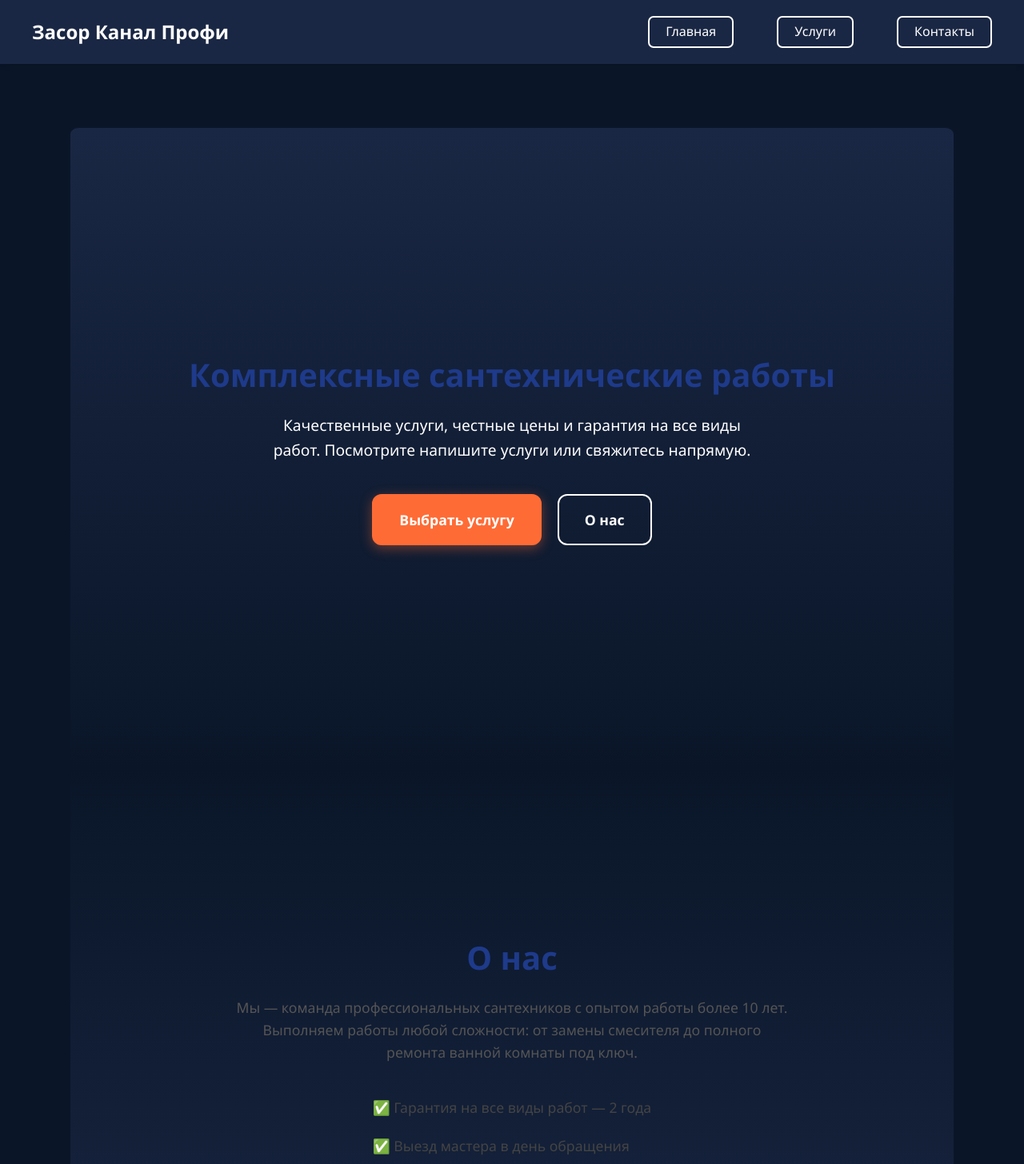
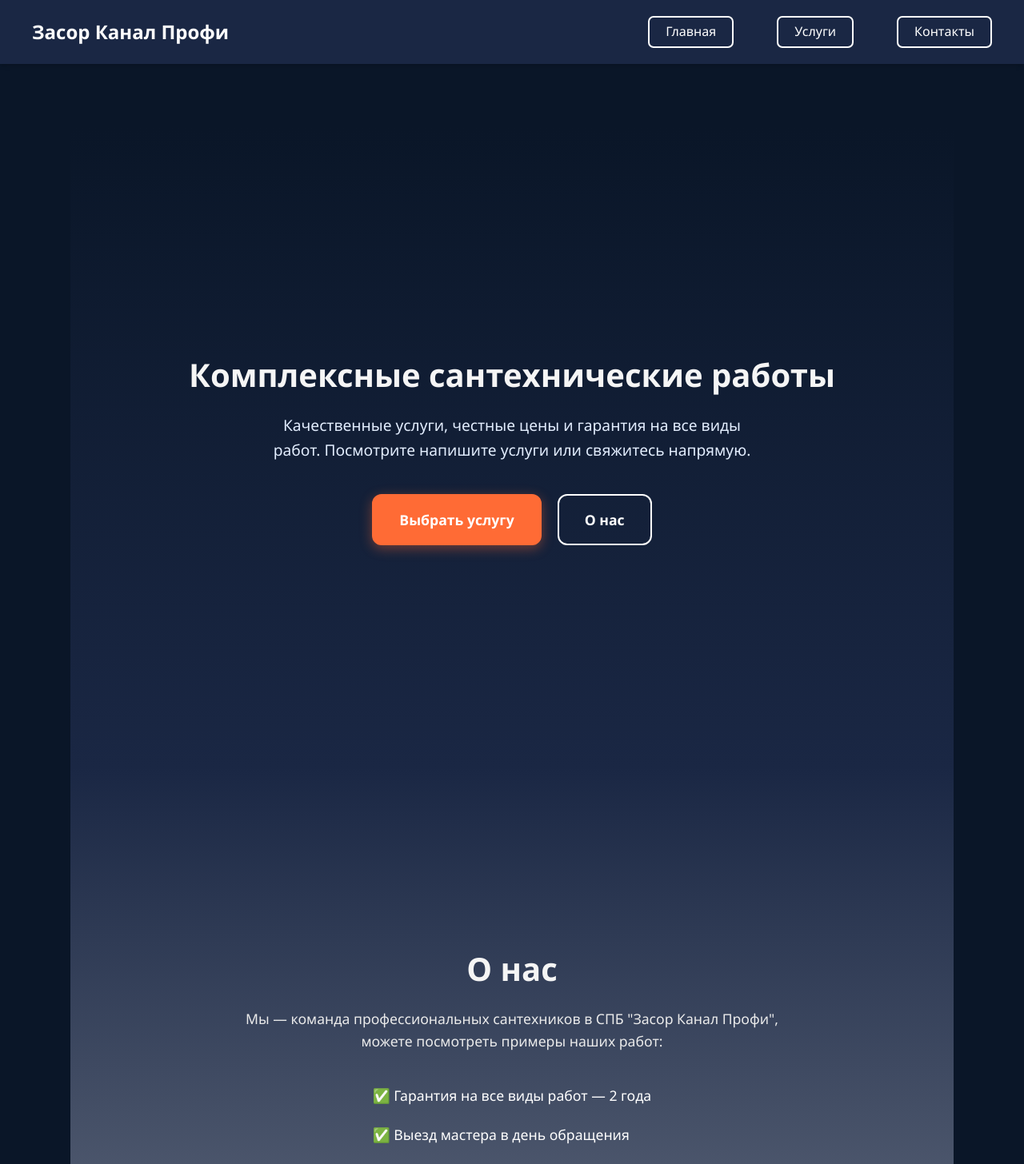
Before and after one commit to Deleted00s/auto-services-site, a React (Create React App) app: page / in a window 1280 px wide. Shown: the top 1456 px of the page at 80% size. Built offline with nearby package versions, Linux system fonts and the light colour scheme; no server answers.

Commit message:
styling2

```diff
--- a/src/App.css
+++ b/src/App.css
@@ -4,8 +4,8 @@
   --accent-color: #e55a2b;       /* Янтарный (кнопки, акценты) */
   --bg-color: #0a1628;           /* Светлый фон */
   --card-bg: rgba(26,39,68,0.6);            /* Фон карточек */
-  --text-color: #ffffff;        /* Основной текст */
-  --text-muted: #d1d5db;         /* Второстепенный текст */
+  --text-color: whitesmoke;        /* Основной текст */
+  --text-muted: #ffffff8e;         /* Второстепенный текст */
   --border-radius: 8px;
   --shadow: 0 4px 6px -1px rgba(0, 0, 0, 0.1), 0 2px 4px -1px rgba(0, 0, 0, 0.06);
 }
@@ -74,7 +74,7 @@ main {
 
 .home h2 {
   font-size: 2.5rem;
-  color: var(--primary-color);
+  color: whitesmoke;
   margin-bottom: 1rem;
 }
 
@@ -102,10 +102,16 @@ main {
 }
 
 /* === SERVICES === */
+
+.services {
+  background: linear-gradient(180deg, var(--bg-color), var(--card-bg));
+  border-radius: 5px;
+}
+
 .services h2 {
   text-align: center;
   margin-bottom: 2rem;
-  color: var(--primary-color);
+  color: var(--text-color);
 }
 
 .services-grid {
@@ -130,8 +136,13 @@ main {
 }
 
 .service-card h3 {
-  color: var(--primary-color);
+  color: var(--text-color);
   margin-bottom: 0.5rem;
+}
+
+.description {
+  outline: 5px solid var(--bg-color);
+  border-radius: 5px;
 }
 
 .price {
@@ -140,6 +151,7 @@ main {
   color: var(--accent-color);
   margin: 0.5rem 0 1rem;
 }
+
 
 .order-btn {
   margin-top: auto;
--- a/src/data/services.js
+++ b/src/data/services.js
@@ -1,4 +1,9 @@
-export const servicesList = [{id : 1 , title : "услуга 1", price : "от x рублей", priceValue : 10 , desc : "отлично для...."},
+export const servicesList = [{id : 1 , title : "Гидродинамическая прочистка", price : "от x рублей", priceValue : 10 , desc : "Высокоэффективная технология очистки, отлично удаляет отложения любого типа с помощью мощного напора воды."},
     {id : 2 , title : "услуга 2", price : "от y рублей", priceValue : 20 , desc : "отлично для...."},
     {id : 3 , title : "услуга 3", price : "от z рублей", priceValue : 30 , desc : "отлично для...."},
+    {id : 4 , title : "услуга 3", price : "от z рублей", priceValue : 30 , desc : "отлично для...."},
+    {id : 5 , title : "услуга 3", price : "от z рублей", priceValue : 30 , desc : "отлично для...."},
+    {id : 6 , title : "услуга 3", price : "от z рублей", priceValue : 30 , desc : "отлично для...."},
+    {id : 7 , title : "услуга 3", price : "от z рублей", priceValue : 30 , desc : "отлично для...."},
+    {id : 8 , title : "услуга 3", price : "от z рублей", priceValue : 30 , desc : "отлично для...."},
 ];
--- a/src/pages/Home.css
+++ b/src/pages/Home.css
@@ -16,9 +16,9 @@ html {
   align-items: center;
   text-align: center;
   padding: 40px 20px;
-  background: linear-gradient(to top, #0a1628, #1a2744);
-  color: white;
-  border-radius: 1%;
+  background: linear-gradient(to top, #1a2744, #0a1628);
+  color: rgb(227, 238, 255);
+  border-radius: 5px 5px 0 0;
 }
 
 .hero h2 {
@@ -94,7 +94,8 @@ html {
 .about-section {
   min-height: 100vh;
   padding: 80px 20px;
-  background: linear-gradient(180deg, #0a1628, #1a2744);
+  background: linear-gradient(180deg, #1a2744, #687183);
+  border-radius: 0 0 5px 5px;
   display: flex;
   flex-direction: column;
   justify-content: center;
@@ -105,14 +106,14 @@ html {
 
 .about-section h2 {
   font-size: 2.5rem;
-  color: #333;
+  color: #eeeeee;
   margin-bottom: 30px;
 }
 
 .about-section p {
   font-size: 1.1rem;
   max-width: 700px;
-  color: #555;
+  color: #ebebeb;
   margin-bottom: 30px;
   line-height: 1.6;
 }
@@ -127,7 +128,7 @@ html {
 .about-section ul li {
   font-size: 1.1rem;
   padding: 10px 0;
-  color: #444;
+  color: #ffffff;
 }
 
 /* Адаптивность для мобильных */
--- a/src/pages/Home.jsx
+++ b/src/pages/Home.jsx
@@ -33,9 +33,7 @@ function Home() {
       <section id="about" className="about-section">
         <h2>О нас</h2>
         <p>
-          Мы — команда профессиональных сантехников с опытом работы более 10 лет.
-          Выполняем работы любой сложности: от замены смесителя до полного
-          ремонта ванной комнаты под ключ.
+          Мы — команда профессиональных сантехников в СПБ "Засор Канал Профи", можете посмотреть примеры наших работ:
         </p>
         <ul>
           <li>✅ Гарантия на все виды работ — 2 года</li>
--- a/src/pages/Services.jsx
+++ b/src/pages/Services.jsx
@@ -24,7 +24,7 @@ function Services() {
           <div key={service.id} className="service-card">
             <h3>{service.title}</h3>
             <p className="price">{service.price}</p>
-            <p>{service.desc}</p>
+            <p class = "description">{service.desc}</p>
             <button
               className="order-btn"
               onClick={() => handleOrderClick(service)}  // Правильно
```
